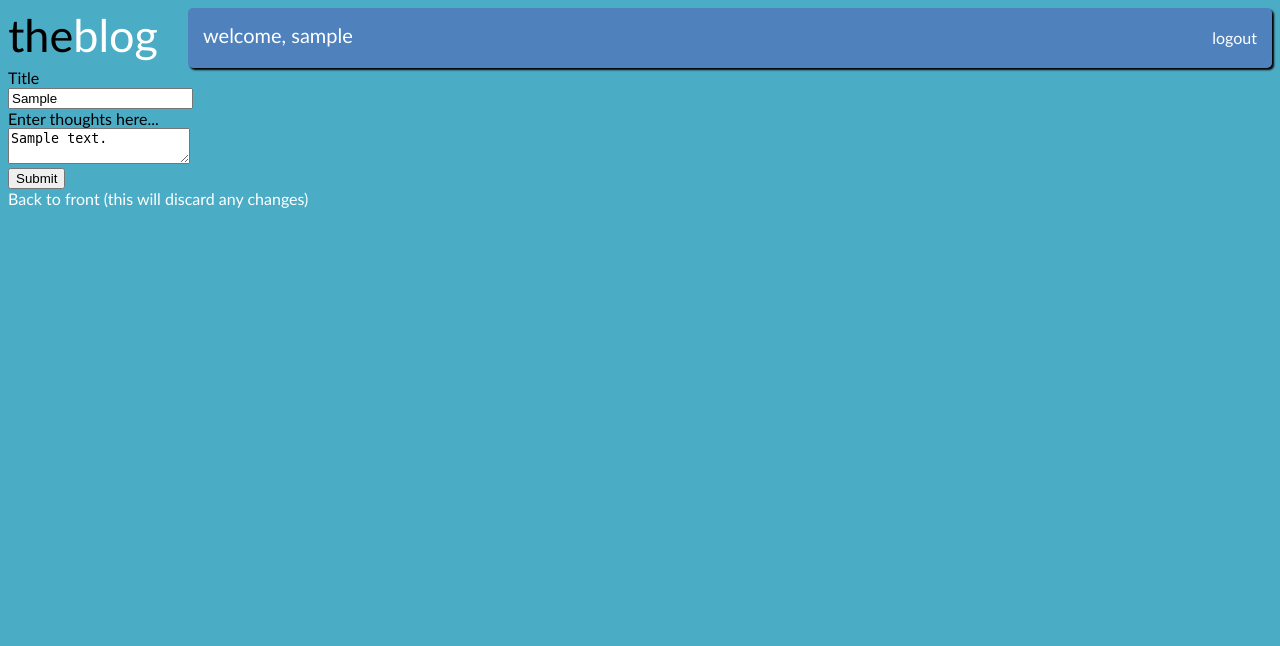
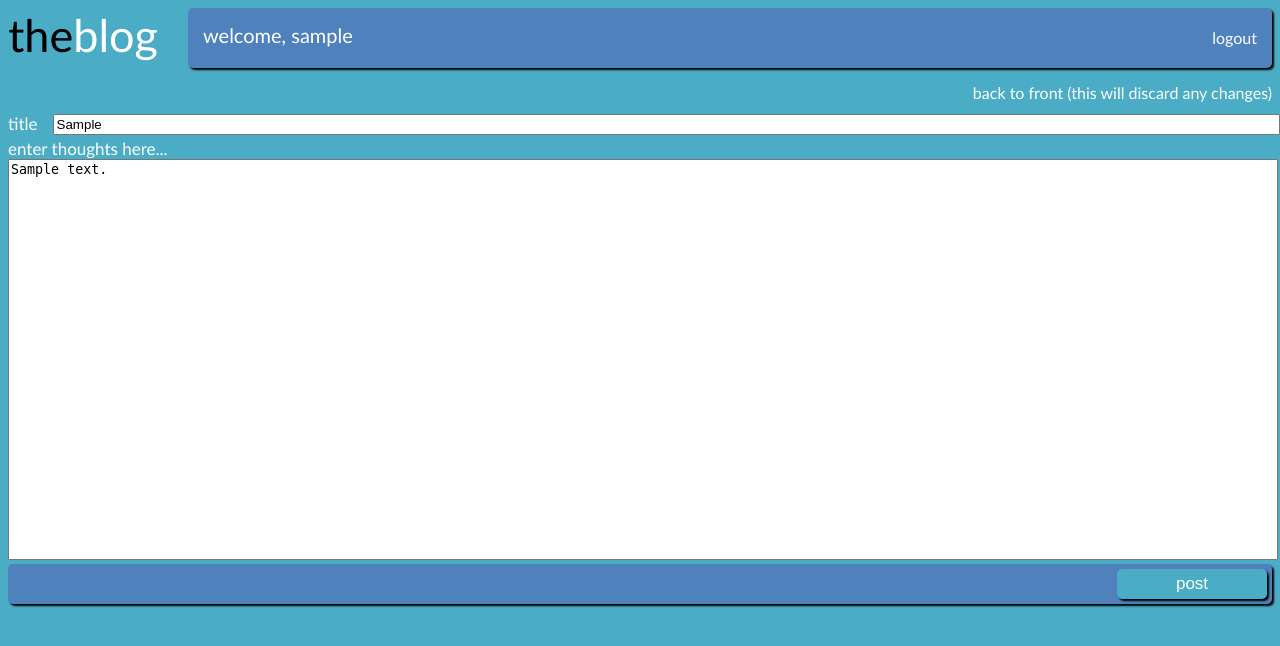
Before and after one commit to twprobasco/theblog, a Python web app: template templates/newpost.html in a window 1280 px wide. Shown: the top 646 px of the page. Run offline with Jinja, Linux system fonts and the light colour scheme; the template is opened without the code that fills it: most values are stand-ins (such as "Sample title", 1, 10 or a date in 2020).

Commit message:
styled newpost page

```diff
--- a/static/main.css
+++ b/static/main.css
@@ -240,10 +240,93 @@ a{
 }
 
 #front-redirect{
-    width: 150px;
+    width: 400px;
     height: 30px;
     margin-left: auto;
     margin-top: 15px;
     text-align: right;
 }
+
 /* styling for newpost page */
+#newpost-outer-wrapper{
+    display: flex;
+    flex-direction: column;
+}
+
+#newpost-title-wrapper{
+    display: flex;
+    flex-direction: row;
+}
+
+#newpoet-title-label{
+    width: 150px;
+    height: 20px;
+}
+
+#newpost-title-textbox{
+    width: 100%;
+    height: 25px;
+    margin-left: 15px;
+}
+
+#newpost-title{
+    width: 100%;
+    height: 15px;
+}
+
+#newpost-content-wrapper{
+    display: flex;
+    flex-direction: column;
+}
+
+#newpost-content-label{
+
+}
+
+#newpost-content-textarea{
+    width: 100%;
+    height: 395px;
+}
+
+#newpost-content{
+    width: 100%;
+    height: 395px;
+    resize: none;
+}
+
+#newpost-bottom-wrapper{
+    display: flex;
+    flex-direction: row;
+    background-color: #4f81bd;
+    width: 100%;
+    height: 40px;
+    margin-top: 10px;
+    box-shadow: 2px 2px 2px black;
+    border-radius: 5px;
+}
+
+#newpost-error{
+    width: 400px;
+    height: 30px;
+    margin-top: 7.5px;
+}
+
+#post-button-wrapper{
+    width: 150px;
+    height: 30px;
+    margin-left: auto;
+    margin-right: 5px;
+    margin-top: 5px;
+}
+
+#post-button{
+    width: 150px;
+    height: 30px;
+    background-color: #4bacc6;
+    color: white;
+    border: 0px;
+    box-shadow: 2px 2px 2px black;
+    text-align: center;
+    border-radius: 5px;
+    font-size: 17px;
+}
--- a/templates/newpost.html
+++ b/templates/newpost.html
@@ -1,21 +1,33 @@
 {% extends "base.html" %}
 
 {% block content %}
-<form method="post">
-	<label>
-		<div>Title</div>
-		<input type="text" name="title" value={{title}}>
-	</label>
+<div id="front-redirect">
+	<a href="front">back to front (this will discard any changes)</a>
+</div>
 
-	<label>
-		<div>Enter thoughts here...</div>
-		<textarea name="content">{{content}}</textarea>
-	</label>
+<div id="newpost-outer-wrapper">
+	<form method="post">
+		<div id="newpost-title-wrapper">
+			<div id="newpost-title-label" class="labels">title</div>
+			<div id="newpost-title-textbox">
+				<input id="newpost-title" type="text" name="title" value={{title}}>
+			</div>
+		</div>
 
-	<div class="error">{{error}}</div>
+		<div id="newpost-content-wrapper">
+			<div id="newpost-content-label" class="labels">enter thoughts here...</div>
+			<div id="newpost-content-textarea">
+				<textarea id="newpost-content" name="content">{{content}}</textarea>
+			</div>
+		</div>
 
-	<input type="submit">
-</form>
+		<div id="newpost-bottom-wrapper">
+			<div id="newpost-error" class="error-msg">{{error}}</div>
 
-<a href="front">Back to front (this will discard any changes)</a>
+			<div id="post-button-wrapper">
+				<input id="post-button" type="submit" value="post">
+			</div>
+		</div>
+	</form>
+</div>
 {% endblock %}
```
